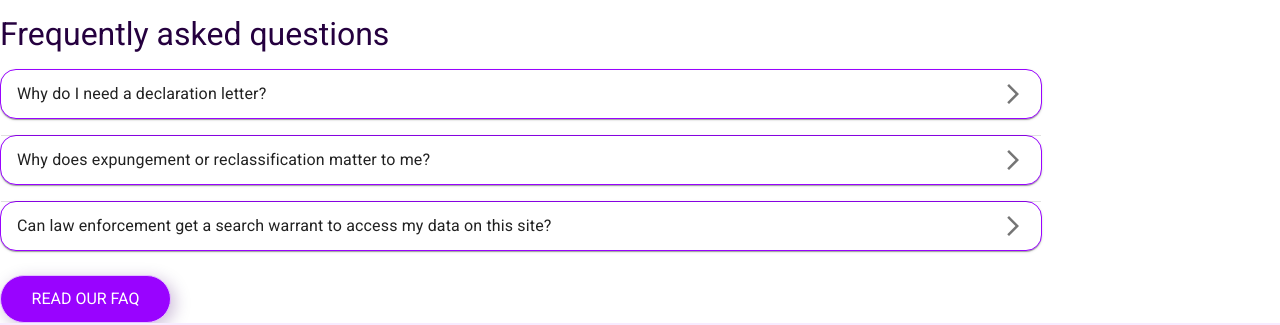
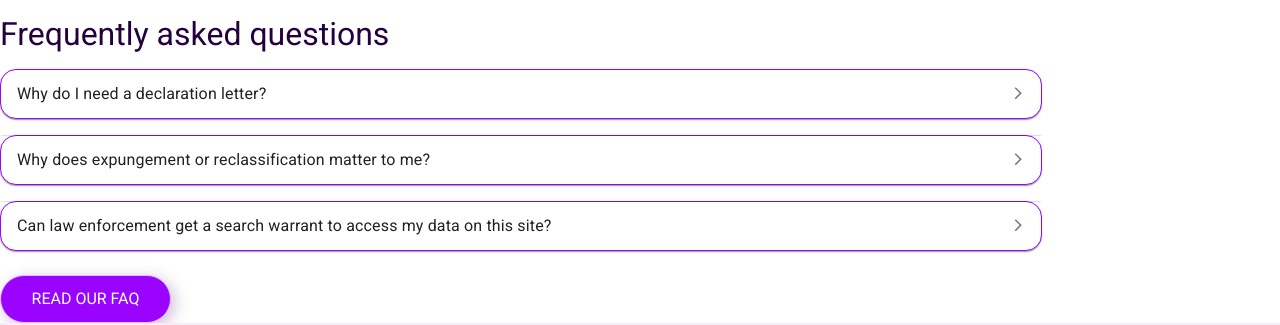
Before and after one commit to hackforla/expunge-assist, a React (Create React App) app in the folder products/statement-generator/: page /#/ in a window 1280 px wide. Shown: the part 3173-3498 px from the top of the page. Built offline with nearby package versions, Linux system fonts and the light colour scheme.

Commit message:
fix: added email opening logic and changes arrow direction in accordion

```diff
--- a/products/statement-generator/src/components/Accordions.tsx
+++ b/products/statement-generator/src/components/Accordions.tsx
@@ -1,18 +1,14 @@
 import React from 'react';
 import { makeStyles, createStyles } from '@material-ui/core';
 import Accordion from '@mui/material/Accordion';
-import AccordionSummary from '@mui/material/AccordionSummary';
 import ArrowForwardIosSharpIcon from '@mui/icons-material/ArrowForwardIosSharp';
 import Typography from '@mui/material/Typography';
 import AccordionDetails from '@mui/material/AccordionDetails';
 import { useTranslation } from 'react-i18next';
-
-/**
- * Rotate arrow 90 degrees
- *   '& .MuiAccordionSummary-expandIconWrapper.Mui-expanded': {
- *     transform: 'rotate(90deg)',
- *   },
- */
+import MuiAccordionSummary, {
+  AccordionSummaryProps,
+} from '@mui/material/AccordionSummary';
+import { styled } from '@mui/material/styles';
 
 const useStyles = makeStyles(({ palette }) =>
   createStyles({
@@ -22,19 +18,31 @@ const useStyles = makeStyles(({ palette }) =>
       borderRadius: '16px!important',
       margin: '16px 0 16px 0',
     },
+    '& .accordionSummary-expandIconWrapper.accordionSummary-expanded': {
+      transform: 'rotate(90deg)',
+    },
   })
 );
+
+// override default MUI styling
+const AccordionSummary = styled((props: AccordionSummaryProps) => (
+  <MuiAccordionSummary
+    expandIcon={<ArrowForwardIosSharpIcon sx={{ fontSize: '0.9rem' }} />}
+    {...props}
+  />
+))(() => ({
+  '& .MuiAccordionSummary-expandIconWrapper.Mui-expanded': {
+    transform: 'rotate(90deg)',
+  },
+}));
+
 export const Accordions: React.FC = () => {
   const { t } = useTranslation();
   const classes = useStyles();
   return (
     <>
       <Accordion className={classes.accordionWrapper}>
-        <AccordionSummary
-          expandIcon={<ArrowForwardIosSharpIcon />}
-          aria-controls="panel1a-content"
-          id="panel1a-header"
-        >
+        <AccordionSummary aria-controls="panel1-content" id="panel1-header">
           <Typography>{t('landing_page.section7Dropdown1Title')}</Typography>
         </AccordionSummary>
         <AccordionDetails>
@@ -44,12 +52,8 @@ export const Accordions: React.FC = () => {
         </AccordionDetails>
       </Accordion>
 
-      <Accordion className={classes.accordionWrapper}>
-        <AccordionSummary
-          expandIcon={<ArrowForwardIosSharpIcon />}
-          aria-controls="panel1a-content"
-          id="panel1a-header"
-        >
+      <Accordion className={classes.accordionWrapper} >
+        <AccordionSummary aria-controls="panel2-content" id="panel2-header">
           <Typography>{t('landing_page.section7Dropdown2Title')}</Typography>
         </AccordionSummary>
         <AccordionDetails>
@@ -60,11 +64,7 @@ export const Accordions: React.FC = () => {
       </Accordion>
 
       <Accordion className={classes.accordionWrapper}>
-        <AccordionSummary
-          expandIcon={<ArrowForwardIosSharpIcon />}
-          aria-controls="panel1a-content"
-          id="panel1a-header"
-        >
+        <AccordionSummary aria-controls="panel3-content" id="panel3-header">
           <Typography>{t('landing_page.section7Dropdown3Title')}</Typography>
         </AccordionSummary>
         <AccordionDetails>
--- a/products/statement-generator/src/components/Button.tsx
+++ b/products/statement-generator/src/components/Button.tsx
@@ -172,7 +172,7 @@ export function LinkButtonComponent({
   const styleProps = { theme };
   const classes = useStyles(styleProps);
   return (
-    <Link type="button" className={`${classes.root} ${className}`} to={to!} >
+    <Link type="button" className={`${classes.root} ${className}`} to={to!}>
       {buttonText}
     </Link>
   );
--- a/products/statement-generator/src/pages/Landing.tsx
+++ b/products/statement-generator/src/pages/Landing.tsx
@@ -338,7 +338,10 @@ function LandingPage() {
         <div className={classes.opportunity}>
           <h2>{t('landing_page.sectionTitle8')}</h2>
           <p>{t('landing_page.sectionParagraph8')}</p>
-          <ButtonComponent onClick={() => handleContactUs()} buttonText={t('CONTACT US')} />
+          <ButtonComponent
+            onClick={() => handleContactUs()}
+            buttonText={t('CONTACT US')}
+          />
         </div>
       </section>
     </div>
```
